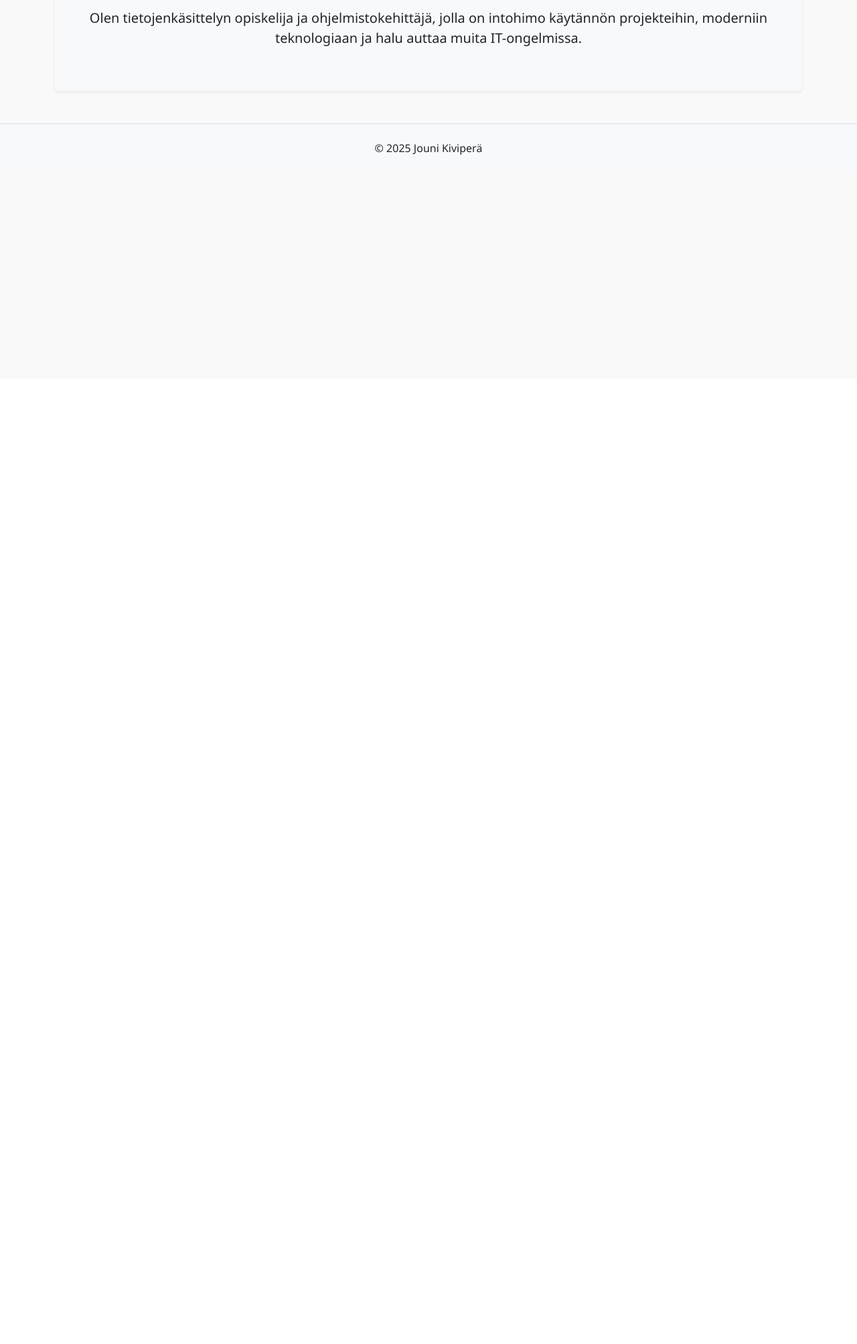
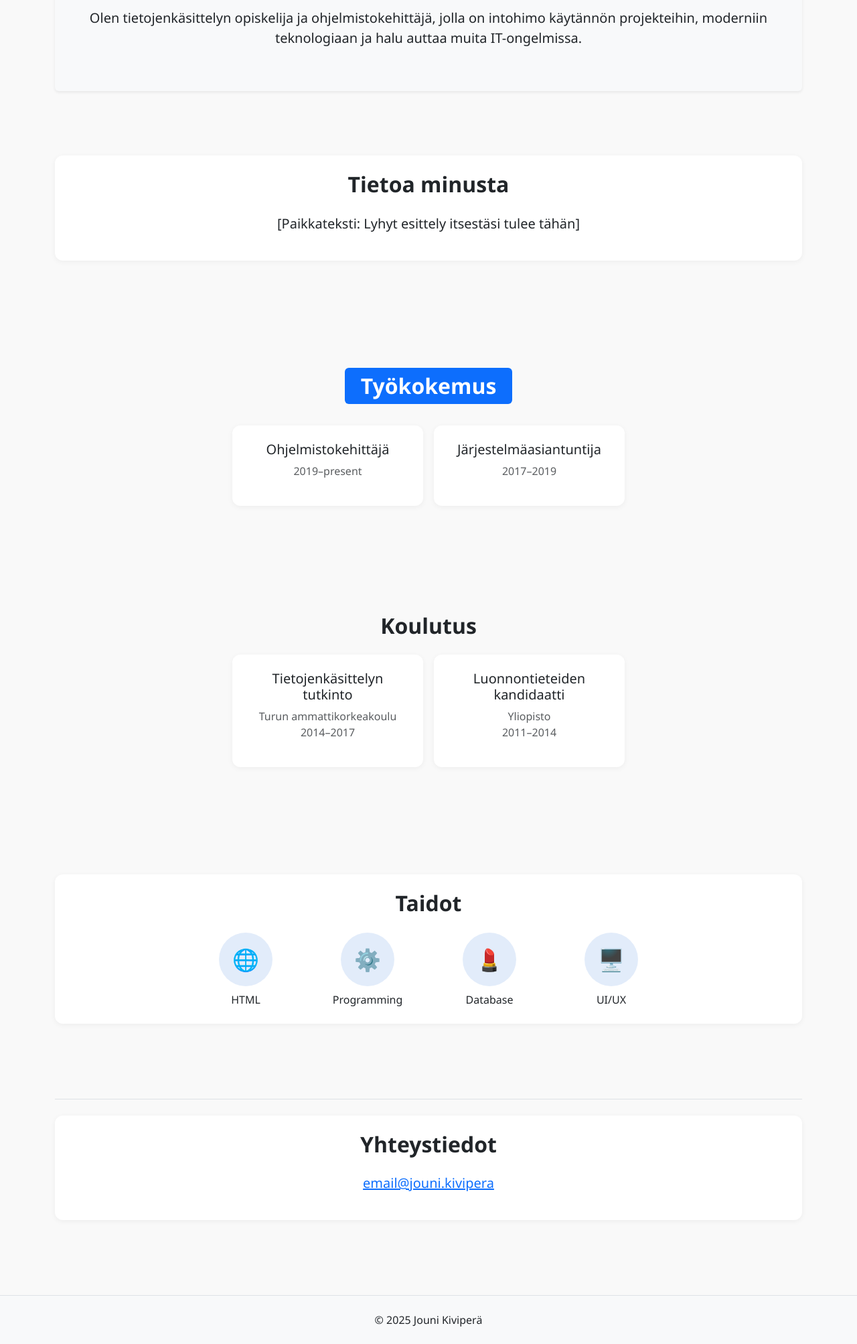
Before and after one commit to jounikivi/Jouni-cv, a Django app: page / in a window 1280 px wide. Shown: the part 234-2240 px from the top of the page at 67% size. Before the commit the page ends 465 px from the top, so only its background shows below. Run offline with Django 5.2, Linux system fonts and the light colour scheme.

Commit message:
lisätty sivustollo css ja muutettu etusivu.html -> home.html

```diff
--- a/cv/static/cv/styles.css
+++ b/cv/static/cv/styles.css
@@ -20,3 +20,37 @@ section {
   border-radius: 10px;
   padding: 2rem;
 }
+
+.card-style {
+  background: white;
+  padding: 1.5rem;
+  border-radius: 0.75rem;
+  box-shadow: 0 0.125rem 0.5rem rgba(0, 0, 0, 0.05);
+  margin-bottom: 1rem;
+}
+
+/* Taitojen ikonityyli */
+.skill-icon {
+  width: 80px;
+  height: 80px;
+  background-color: #e2ecfa;
+  color: #0d6efd;
+  font-size: 2rem;
+  border-radius: 50%;
+  display: inline-flex;
+  align-items: center;
+  justify-content: center;
+  margin-bottom: 0.5rem;
+}
+
+.skill-label {
+  font-weight: 500;
+  font-size: 1rem;
+}
+
+/* Navigaation korostus aktiiviselle linkille */
+.navbar .nav-link.active {
+  font-weight: 600;
+  color: #0d6efd !important;
+}
+/* Responsiivisuus */
--- a/cv/templates/cv/etusivu.html
+++ /dev/null
@@ -1,13 +0,0 @@
-{% extends "cv/base.html" %}
-
-{% block title %}Etusivu - Jounin CV-sivusto{% endblock %}
-{% block content %}
-<section class="text-center py-5 bg-light rounded shadow-sm">
-    <h1 class="display-4 fw-bold">Tervetuloa Jounin CV-sivustolle!</h1>
-    <p class="lead mt-3">
-        Olen tietojenkäsittelyn opiskelija ja ohjelmistokehittäjä, jolla on intohimo käytännön projekteihin, moderniin teknologiaan ja halu auttaa muita IT-ongelmissa.
-    </p>
-</section>
-
-
-{% endblock %}
--- /dev/null
+++ b/cv/templates/cv/home.html
@@ -0,0 +1,92 @@
+{% extends 'cv/base.html' %}
+
+{% block title %}Etusivu - Jounin CV{% endblock %}
+
+{% block content %}
+
+<!-- Hero -->
+<section class="text-center py-5 bg-light rounded shadow-sm mb-5">
+    <h1 class="display-4 fw-bold">Tervetuloa Jounin CV-sivustolle!</h1>
+    <p class="lead mt-3">
+        Olen tietojenkäsittelyn opiskelija ja ohjelmistokehittäjä, jolla on intohimo käytännön projekteihin, moderniin teknologiaan ja halu auttaa muita IT-ongelmissa.
+    </p>
+</section>
+
+<!-- Tietoa minusta -->
+<section id="tietoa" class="mb-5">
+    <div class="card-style text-center">
+        <h2 class="mb-4">Tietoa minusta</h2>
+        <p class="lead">[Paikkateksti: Lyhyt esittely itsestäsi tulee tähän]</p>
+    </div>
+</section>
+
+<!-- Työkokemus -->
+<section id="tyokokemus" class="mb-5">
+    <div class="text-center mb-4">
+        <h2 class="text-white py-2 px-4 rounded bg-primary d-inline-block">Työkokemus</h2>
+    </div>
+    <div class="row justify-content-center">
+        <div class="col-md-3 mx-2 card-style text-center">
+            <h5>Ohjelmistokehittäjä</h5>
+            <p class="text-muted">2019–present</p>
+        </div>
+        <div class="col-md-3 mx-2 card-style text-center">
+            <h5>Järjestelmäasiantuntija</h5>
+            <p class="text-muted">2017–2019</p>
+        </div>
+    </div>
+</section>
+
+<!-- Koulutus -->
+<section id="koulutus" class="mb-5">
+    <div class="text-center mb-4">
+        <h2 class="mb-4">Koulutus</h2>
+    </div>
+    <div class="row justify-content-center">
+        <div class="col-md-3 mx-2 card-style text-center">
+            <h5>Tietojenkäsittelyn tutkinto</h5>
+            <p class="text-muted">Turun ammattikorkeakoulu<br>2014–2017</p>
+        </div>
+        <div class="col-md-3 mx-2 card-style text-center">
+            <h5>Luonnontieteiden kandidaatti</h5>
+            <p class="text-muted">Yliopisto<br>2011–2014</p>
+        </div>
+    </div>
+</section>
+
+<!-- Taidot -->
+<section id="taidot" class="mb-5">
+    <div class="card-style text-center">
+        <h2 class="mb-4">Taidot</h2>
+        <div class="row justify-content-center">
+            <div class="col-md-2">
+                <div class="skill-icon mx-auto">🌐</div>
+                <div class="skill-label">HTML</div>
+            </div>
+            <div class="col-md-2">
+                <div class="skill-icon mx-auto">⚙️</div>
+                <div class="skill-label">Programming</div>
+            </div>
+            <div class="col-md-2">
+                <div class="skill-icon mx-auto">💄️</div>
+                <div class="skill-label">Database</div>
+            </div>
+            <div class="col-md-2">
+                <div class="skill-icon mx-auto">🖥️</div>
+                <div class="skill-label">UI/UX</div>
+            </div>
+        </div>
+    </div>
+</section>
+
+<!-- Yhteystiedot -->
+<section id="yhteystiedot" class="text-center border-top pt-4 mt-5">
+    <div class="card-style">
+        <h2 class="mb-4">Yhteystiedot</h2>
+        <p class="lead">
+            <i class="bi bi-envelope"></i> <a href="mailto:email@jouni.kivipera">email@jouni.kivipera</a>
+        </p>
+    </div>
+</section>
+
+{% endblock %}
--- a/cv/urls.py
+++ b/cv/urls.py
@@ -2,5 +2,6 @@ from django.urls import path
 from . import views
 
 urlpatterns = [
-    path('', views.etusivu, name='etusivu'),
+    path('', views.home, name='home'),
+
 ]
--- a/cv/views.py
+++ b/cv/views.py
@@ -1,4 +1,4 @@
 from django.shortcuts import render
 
-def etusivu(request):
-    return render(request, 'cv/etusivu.html', {})
+def home(request):
+    return render(request, 'cv/home.html', {})
```
